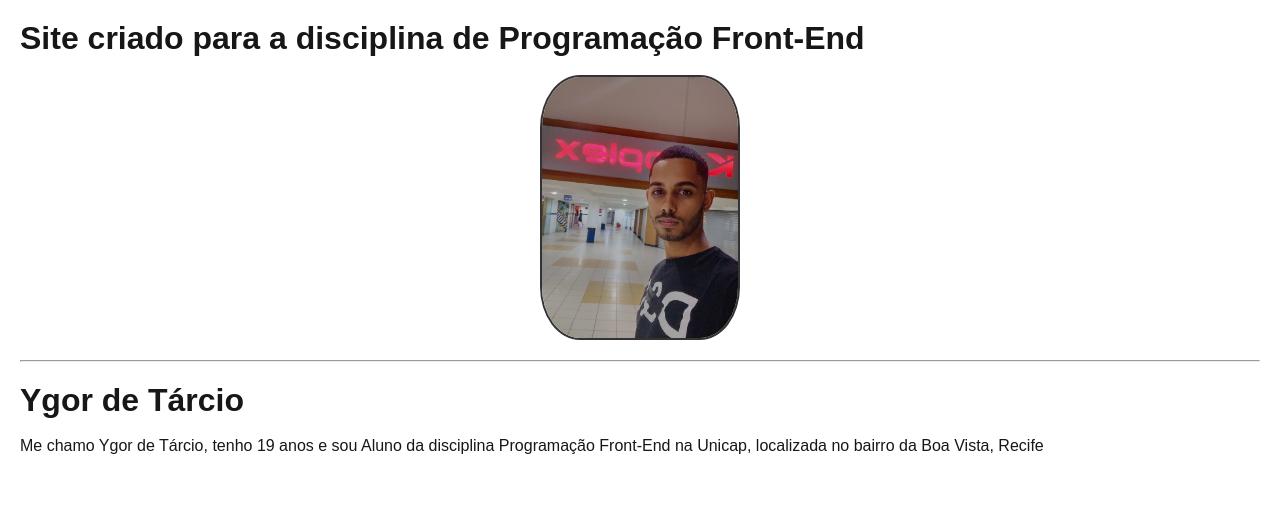
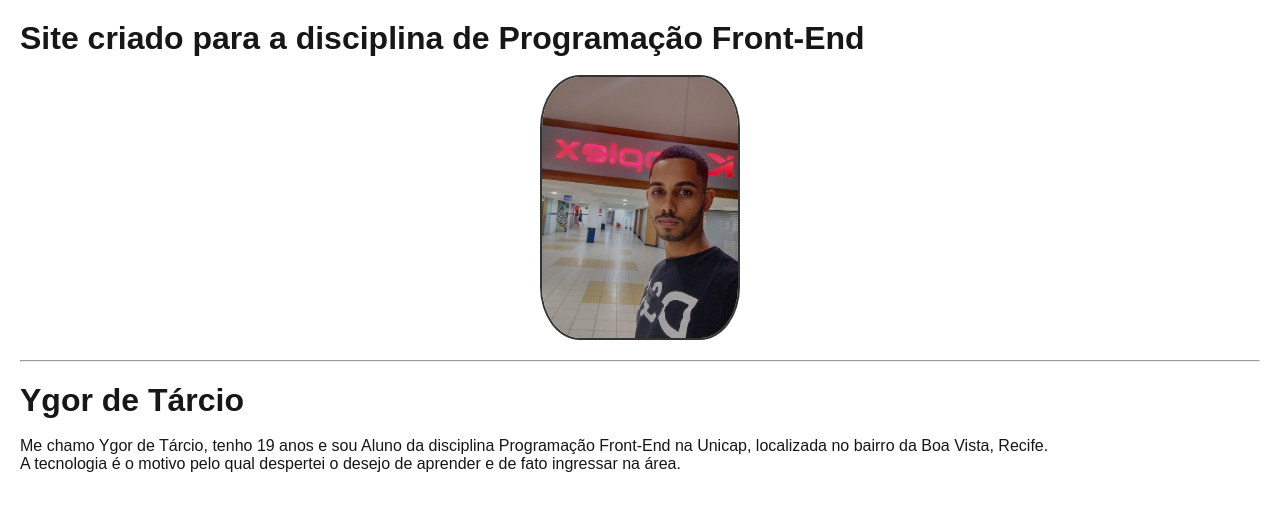
Before and after one commit to ygortsf/Front-end, a Next.js app in the folder bio-next/: page / in a window 1280 px wide. Shown: the top 510 px of the page. Built offline with nearby package versions, Linux system fonts and the light colour scheme.

Commit message:
Atividade finalizada

```diff
--- a/bio-next/components/Profile.js
+++ b/bio-next/components/Profile.js
@@ -13,8 +13,8 @@ export function Profile(){
         <h1 class="ygor"> Ygor de Tárcio</h1>
         <br/>
 
-        <p>Me chamo Ygor de Tárcio, tenho 19 anos e sou Aluno da disciplina Programação Front-End na Unicap, localizada no bairro da Boa Vista, Recife</p>
-
+        <p>Me chamo Ygor de Tárcio, tenho 19 anos e sou Aluno da disciplina Programação Front-End na Unicap, localizada no bairro da Boa Vista, Recife.</p>
+        <p>A tecnologia é o motivo pelo qual despertei o desejo de aprender e de fato ingressar na área.</p>
 
         </>
     );
```
